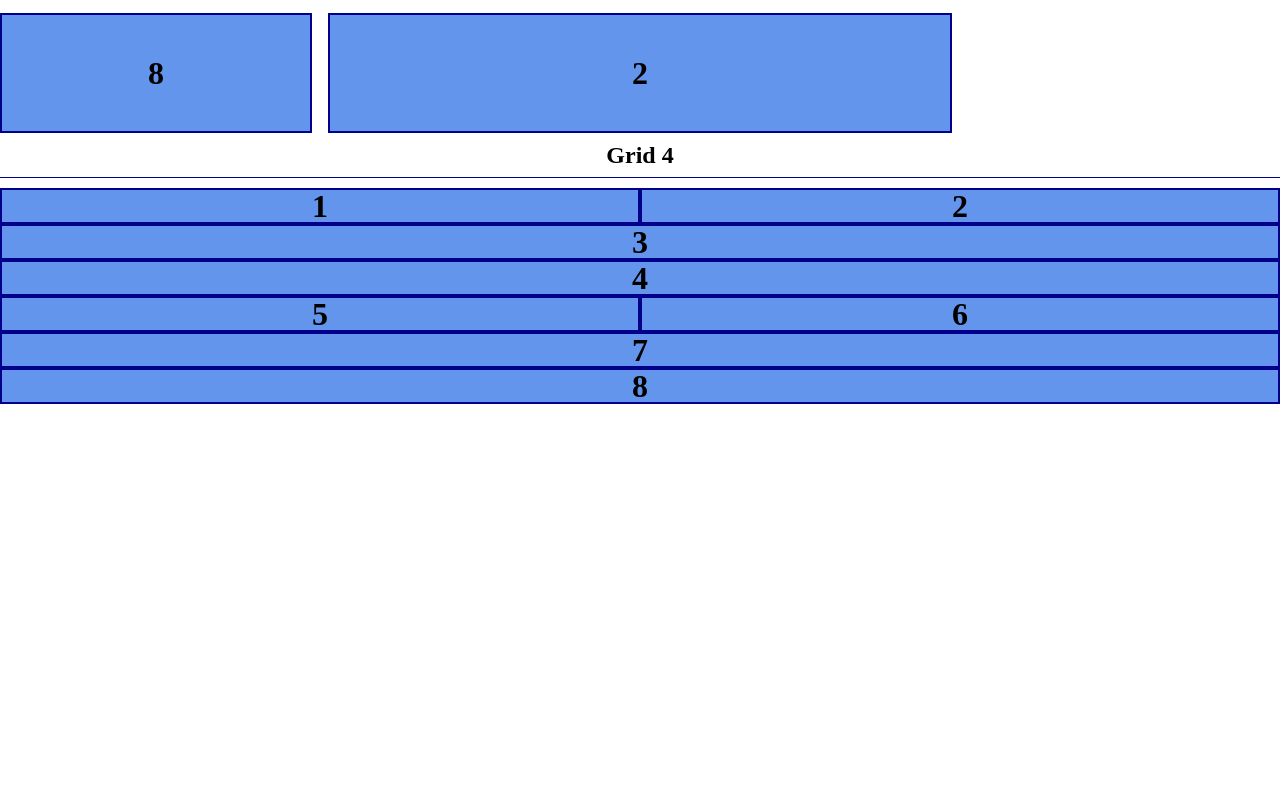
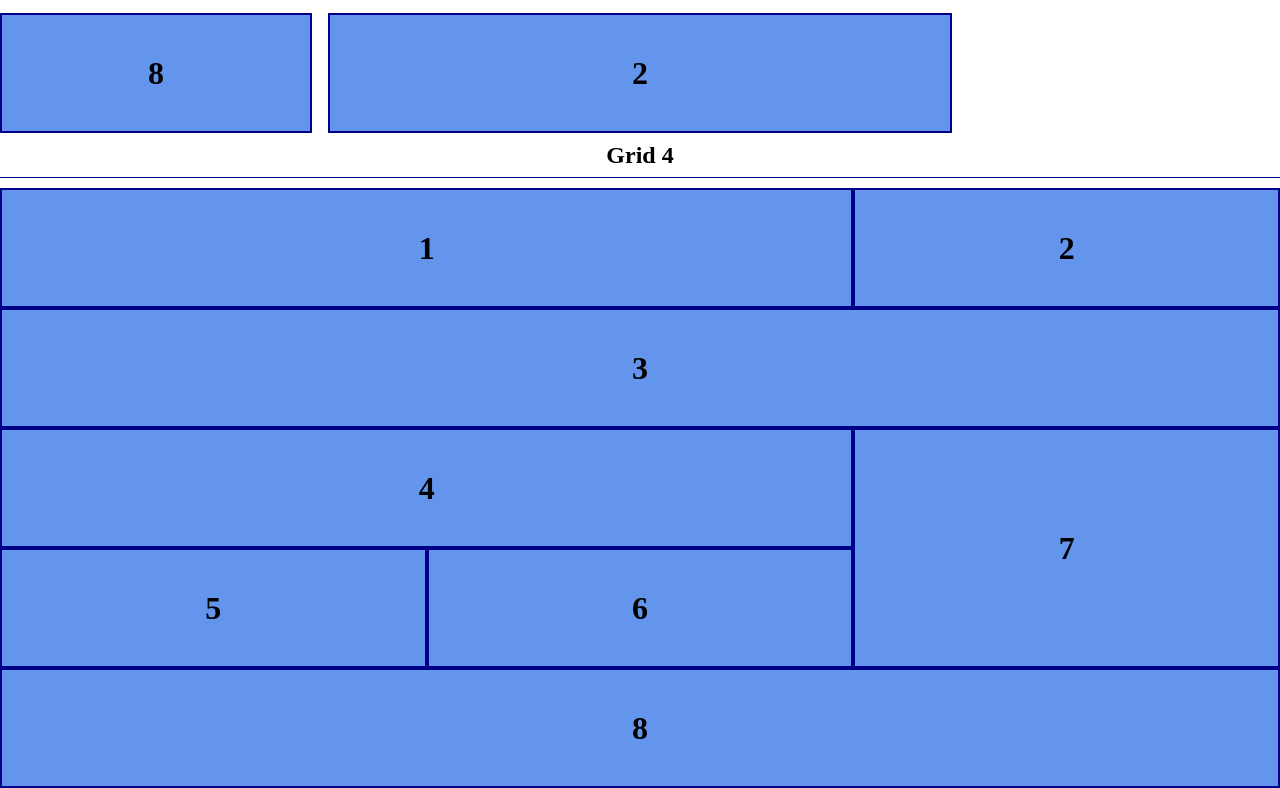
Before and after one commit to ac-jarvisa/f26web1week11-020, a plain HTML site: page index.html in a window 1280 px wide. Shown: the part 1392-2180 px from the top of the page. Before the commit the page ends 1796 px from the top, so only its background shows below. Drawn offline with Linux system fonts and the light colour scheme.

Commit message:
grid mapping second

```diff
--- a/styles/grid.css
+++ b/styles/grid.css
@@ -193,6 +193,8 @@ section.four article{
     "photo1 photo2"
     "aside aside"
     "footer footer";
+
+    grid-auto-rows:120px;
 }
 
 /* then you have to tell each element which area it should
@@ -205,3 +207,17 @@ section.four div:nth-child(5){ grid-area: photo1; }
 section.four div:nth-child(6){ grid-area: photo2; }
 section.four div:nth-child(7){ grid-area: aside; }
 section.four div:nth-child(8){ grid-area: footer; }
+
+@media screen and (min-width:720px){
+    /* when we want to change the site for a bigger screen,
+    all we do is change the map */
+
+    section.four article{
+        grid-template-areas:
+        "nav nav cart"
+        "header header header"
+        "main main aside"
+        "photo1 photo2 aside"
+        "footer footer footer";
+    }
+}
```
